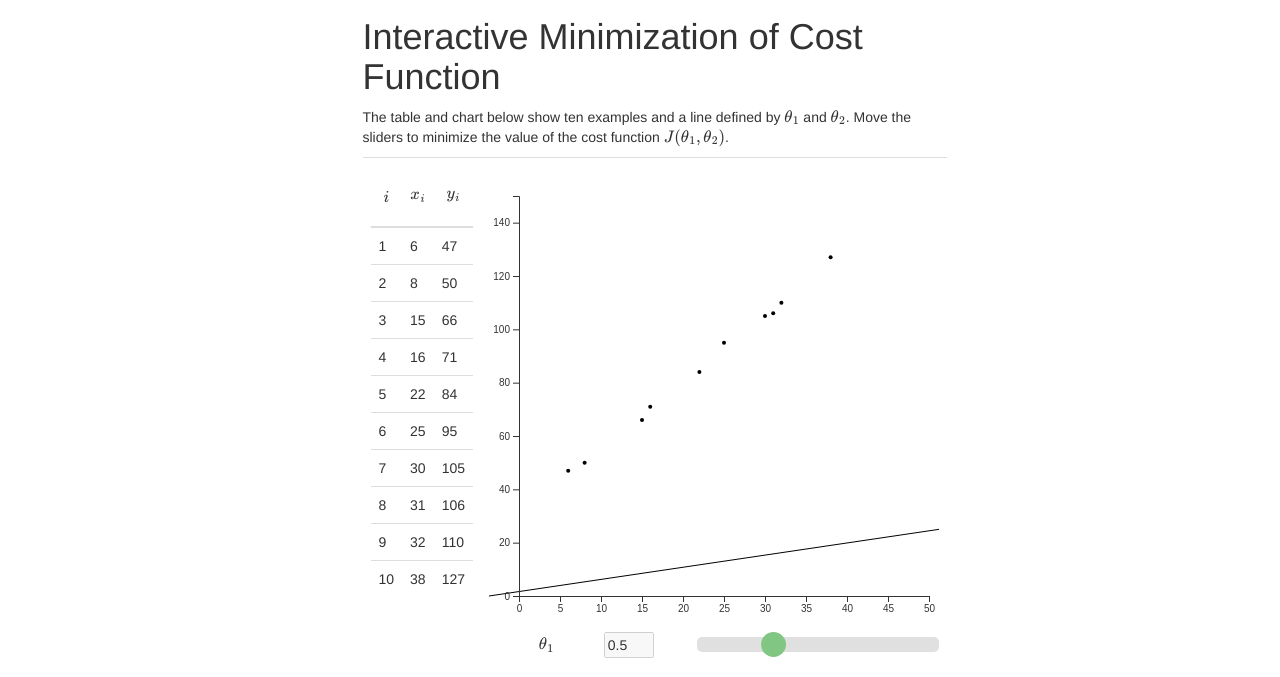
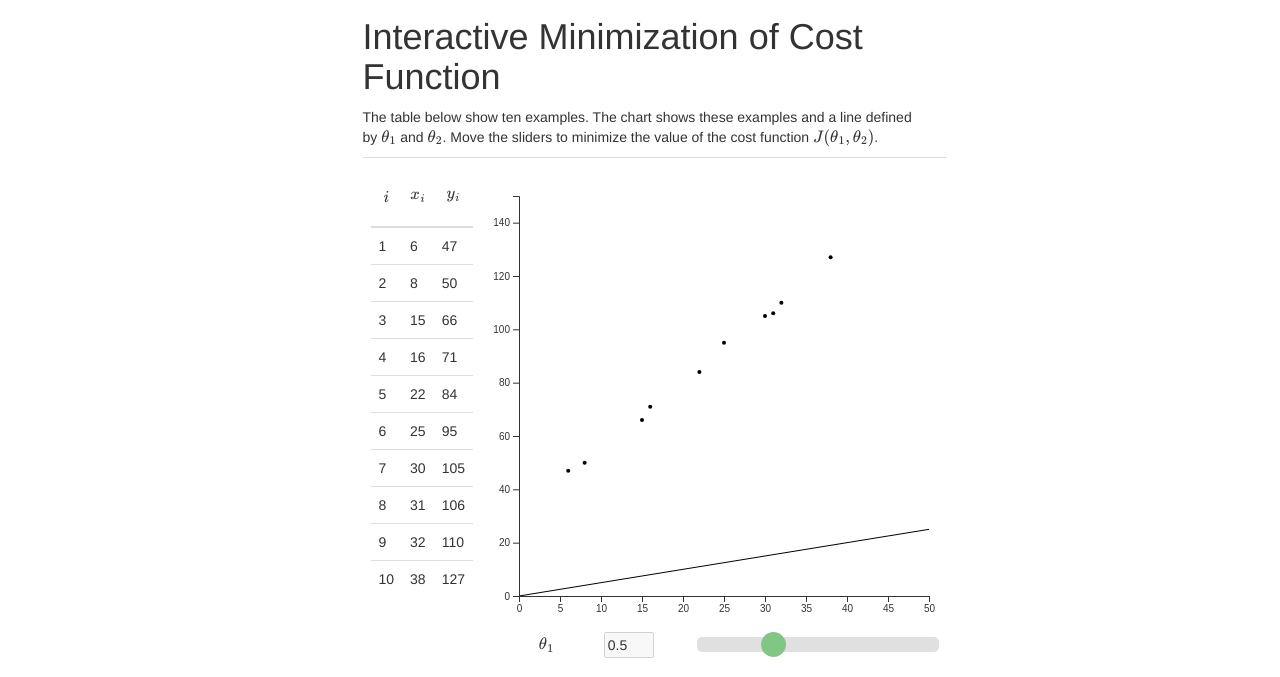
Before and after one commit to mspandit/mspandit.github.io, a Jekyll site: the page built from _posts/2018-06-01-linear-regression.markdown, in a window 1280 px wide. Shown: the part 920-1597 px from the top of the page. Built offline with Jekyll 4.4.1, drawn with Linux system fonts in a browser that asks for light colours; formulas are drawn with MathJax 3.

Commit message:
Fixed a bug in interaction.

```diff
--- a/_posts/2018-06-01-linear-regression.markdown
+++ b/_posts/2018-06-01-linear-regression.markdown
@@ -79,8 +79,9 @@
 
 # Interactive Minimization of Cost Function
 
-The table and chart below show ten examples and a line defined by $$\theta_1$$
-and $$\theta_2$$. Move the sliders to minimize the value of the cost function $$J(\theta_1, \theta_2)$$.
+The table below show ten examples. The chart shows these examples and a line
+defined by $$\theta_1$$ and $$\theta_2$$. Move the sliders to minimize the
+value of the cost function $$J(\theta_1, \theta_2)$$.
 
 <table class="table">
   <tr>
```
Also changed, not shown: other parts of _posts/2018-06-01-linear-regression.markdown (+2 -2 lines).
